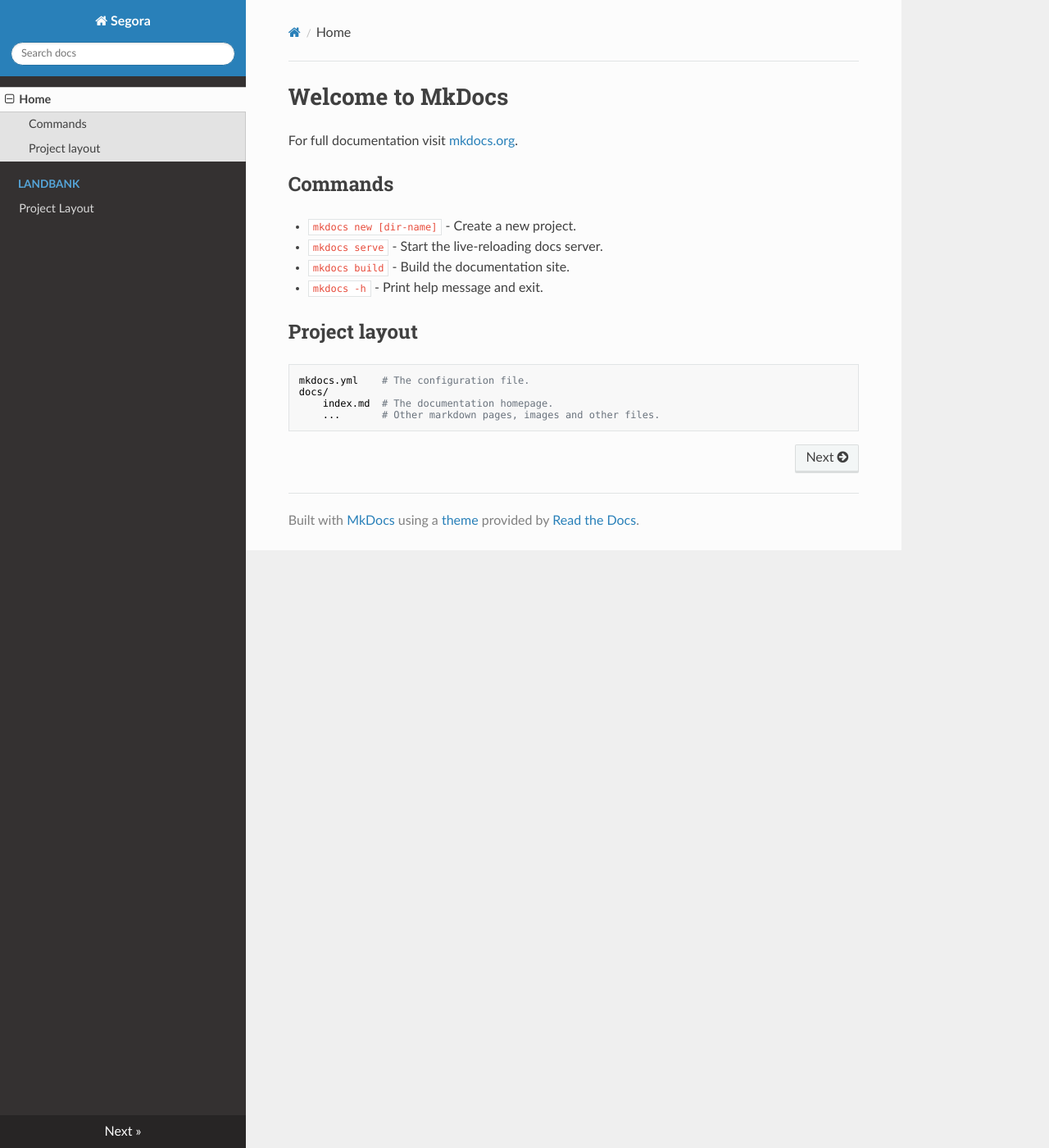
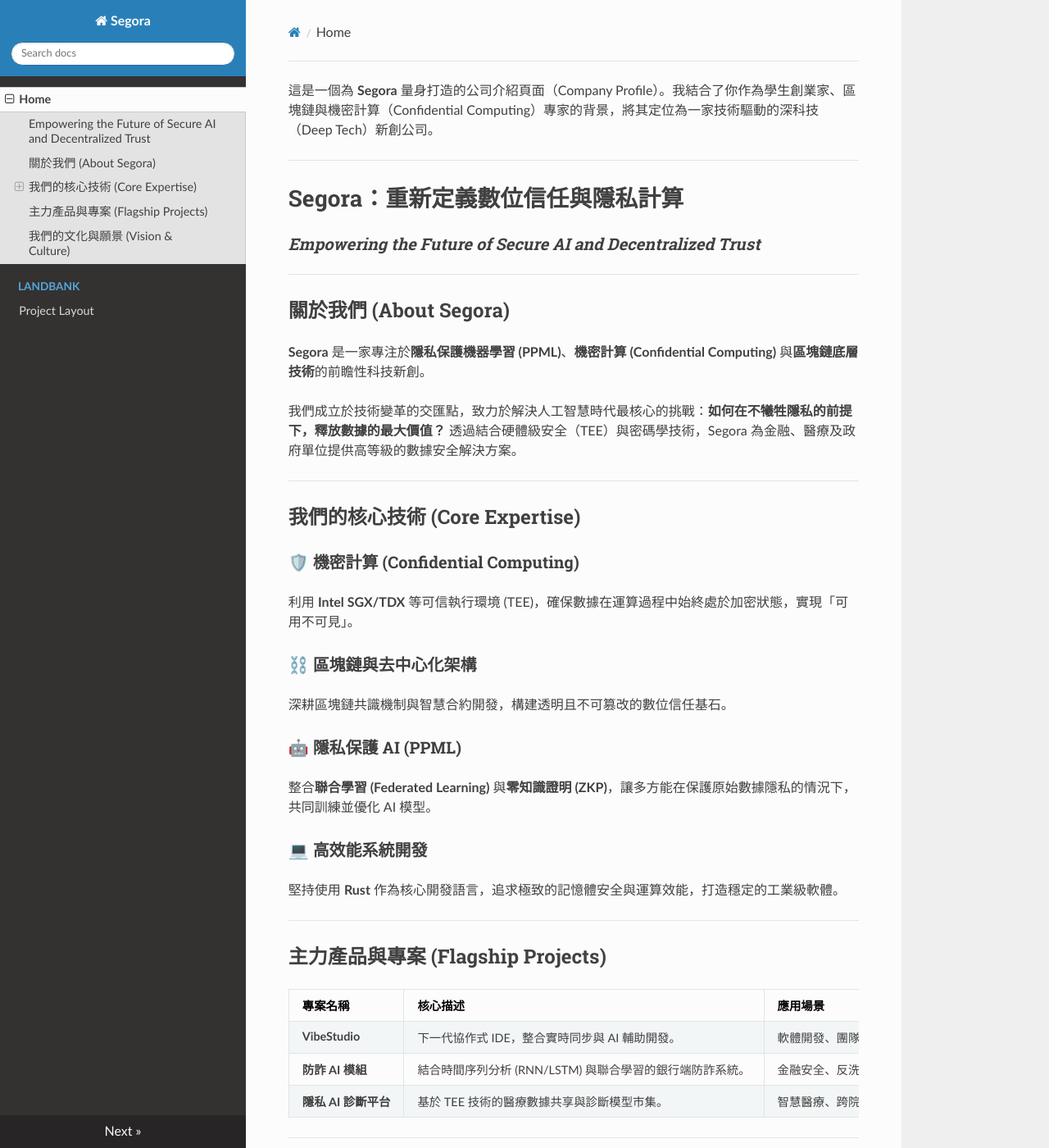
Before and after one commit to Nelong-yooshi/docs-webisite, an MkDocs documentation site: the page built from docs/index.md, in a window 1280 px wide and 1400 px high. Shown: the whole window at 82% size. Built offline with MkDocs 1.6.1, drawn with Linux system fonts in a browser that asks for light colours; nearby versions of some CDN libraries; some of the changed text lies outside the part shown.

Commit message:
docs: add Intro

```diff
--- a/docs/index.md
+++ b/docs/index.md
@@ -1,17 +1,55 @@
-# Welcome to MkDocs
+這是一個為 **Segora** 量身打造的公司介紹頁面（Company Profile）。我結合了你作為學生創業家、區塊鏈與機密計算（Confidential Computing）專家的背景，將其定位為一家技術驅動的深科技（Deep Tech）新創公司。
 
-For full documentation visit [mkdocs.org](https://www.mkdocs.org).
+---
 
-## Commands
+# **Segora：重新定義數位信任與隱私計算**
 
-* `mkdocs new [dir-name]` - Create a new project.
-* `mkdocs serve` - Start the live-reloading docs server.
-* `mkdocs build` - Build the documentation site.
-* `mkdocs -h` - Print help message and exit.
+### *Empowering the Future of Secure AI and Decentralized Trust*
 
-## Project layout
+---
 
-    mkdocs.yml    # The configuration file.
-    docs/
-        index.md  # The documentation homepage.
-        ...       # Other markdown pages, images and other files.
+## **關於我們 (About Segora)**
+
+**Segora** 是一家專注於**隱私保護機器學習 (PPML)**、**機密計算 (Confidential Computing)** 與**區塊鏈底層技術**的前瞻性科技新創。
+
+我們成立於技術變革的交匯點，致力於解決人工智慧時代最核心的挑戰：**如何在不犧牲隱私的前提下，釋放數據的最大價值？** 透過結合硬體級安全（TEE）與密碼學技術，Segora 為金融、醫療及政府單位提供高等級的數據安全解決方案。
+
+---
+
+## **我們的核心技術 (Core Expertise)**
+
+### 🛡️ **機密計算 (Confidential Computing)**
+
+利用 **Intel SGX/TDX** 等可信執行環境 (TEE)，確保數據在運算過程中始終處於加密狀態，實現「可用不可見」。
+
+### ⛓️ **區塊鏈與去中心化架構**
+
+深耕區塊鏈共識機制與智慧合約開發，構建透明且不可篡改的數位信任基石。
+
+### 🤖 **隱私保護 AI (PPML)**
+
+整合**聯合學習 (Federated Learning)** 與**零知識證明 (ZKP)**，讓多方能在保護原始數據隱私的情況下，共同訓練並優化 AI 模型。
+
+### 💻 **高效能系統開發**
+
+堅持使用 **Rust** 作為核心開發語言，追求極致的記憶體安全與運算效能，打造穩定的工業級軟體。
+
+---
+
+## **主力產品與專案 (Flagship Projects)**
+
+| 專案名稱 | 核心描述 | 應用場景 |
+| --- | --- | --- |
+| **VibeStudio** | 下一代協作式 IDE，整合實時同步與 AI 輔助開發。 | 軟體開發、團隊協作 |
+| **防詐 AI 模組** | 結合時間序列分析 (RNN/LSTM) 與聯合學習的銀行端防詐系統。 | 金融安全、反洗錢 |
+| **隱私 AI 診斷平台** | 基於 TEE 技術的醫療數據共享與診斷模型市集。 | 智慧醫療、跨院合作 |
+
+---
+
+## **我們的文化與願景 (Vision & Culture)**
+
+在 Segora，我們相信**「Vibe Coding」**——開發不應只是枯燥的堆砌代碼，而是直覺、創意與嚴謹工程的結合。
+
+* **技術卓越：** 我們追求技術的前沿，不畏懼解決最硬核的底層問題。
+* **隱私優先：** 隱私不是一種選項，而是我們所有產品的預設屬性。
+* **敏捷創新：** 作為創業團隊，我們保持極高的迭代速度與靈活性。
```
